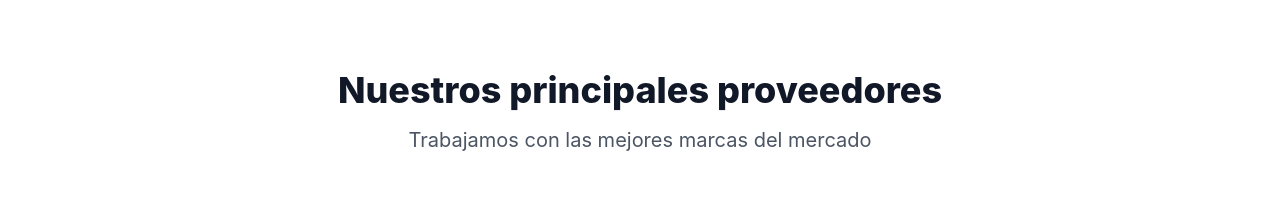
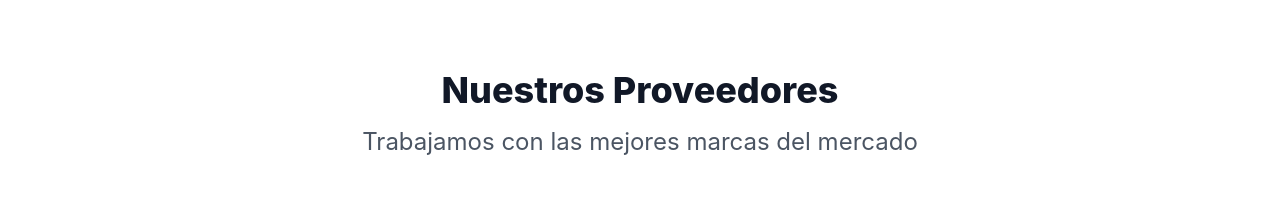
Before and after one commit to deybitcm/cedemarc-frontend, a React (Vite) app: page /#/ in a window 1280 px wide. Shown: the part 810-1018 px from the top of the page. Built offline with nearby package versions, Linux system fonts and the light colour scheme; a web font is replaced by a local one.

Commit message:
feat: refactor BrandsCarousel to use Section component and remove unused styles

```diff
--- a/src/components/sections/BrandsCarousel.jsx
+++ b/src/components/sections/BrandsCarousel.jsx
@@ -21,6 +21,7 @@ import wv_dark from '../../assets/brands/logo-wb-dark.svg'
 import hengst_dark from '../../assets/brands/logo-hengst-dark.svg'
 import millard_dark from '../../assets/brands/logo-millard-dark.svg'
 import '../../styles/BrandsCarousel.css'
+import Section from '../ui/Section'
 
 const BrandsCarousel = () => {
   const { theme } = useContext(ThemeContext)
@@ -47,30 +48,15 @@ const BrandsCarousel = () => {
   ]
 
   return (
-    <section
+    <Section
       id='marcas'
-      className={`pt-20 pb-10 ${
-        theme === 'dark' ? 'bg-gray-900 text-white' : 'bg-white text-gray-900'
-      }`}
-    >
-      <div className='max-w-7xl mx-auto'>
-        <div className='text-center'>
-          <h2
-            className={`text-3xl font-extrabold sm:text-4xl ${
-              theme === 'dark' ? 'text-white' : 'text-gray-900'
-            }`}
-          >
-            Nuestros principales proveedores
-          </h2>
-          <p
-            className={`mt-4 text-xl ${
-              theme === 'dark' ? 'text-gray-300' : 'text-gray-600'
-            }`}
-          >
-            Trabajamos con las mejores marcas del mercado
-          </p>
-        </div>
-
+      className={`pt-20 pb-10`}
+      variant='primary'
+      title='Nuestros Proveedores'
+      subtitle='Trabajamos con las mejores marcas del mercado'
+      columnsNumber={1}
+      components={[
+        <div key={0} className='max-w-7xl mx-auto'>
           <div className='carousel-container'>
             <div className='carousel'>
               {brandLogosLubricantes.map((logo, index) => (
@@ -119,8 +105,9 @@ const BrandsCarousel = () => {
               ))}
             </div>
           </div>
-      </div>
-    </section>
+        </div>,
+      ]}
+    ></Section>
   )
 }
 
--- a/src/components/ui/Section.jsx
+++ b/src/components/ui/Section.jsx
@@ -1,7 +1,6 @@
 import { useContext } from 'react'
 import ThemeContext from '../../ThemeContext'
 import PropTypes from 'prop-types'
-import '../../styles/Section.css'
 
 /**
  * Section Component
@@ -41,20 +40,19 @@ const Section = ({
   return (
     <section
       id={id}
-      className={`relative flex flex-col items-center overflow-hidden ${themeClass} ${className}`.trim()}
+      className={`relative flex flex-col items-center  overflow-hidden ${themeClass} ${className}`.trim()}
     >
       {title && (
         <h2
-          className={`text-3xl font-extrabold sm:text-4xl animate-fade-in ${
-            theme === 'dark' ? 'text-white' : 'text-gray-900'
-          }`}
+          className={`text-3xl text-center font-extrabold sm:text-4xl animate-fade-in
+             ${theme === 'dark' ? 'text-white' : 'text-gray-900'}`}
         >
           {title}
         </h2>
       )}
       {subtitle && (
         <p
-          className={`mt-4 text-xl text-center lg:text-2xl  animate-fade-in ${
+          className={`mt-4 mx-5 text-xl text-center lg:text-2xl  animate-fade-in ${
             theme === 'dark' ? 'text-gray-300' : 'text-gray-600'
           }`}
           style={{ animationDelay: '0.2s' }}
--- a/src/styles/BrandsCarousel.css
+++ b/src/styles/BrandsCarousel.css
@@ -63,7 +63,7 @@
 
 .carousel:hover {
   /* Pausar la animación en hover */
-  animation-play-state: paused;
+  /* animation-play-state: paused; */
 }
 
 @keyframes infinite-scroll {
--- a/src/styles/Section.css
+++ /dev/null
@@ -1,39 +0,0 @@
-/* Estilos base para el componente Section */
-.ui-section {
-  width: 100%;
-  max-width: 100%;
-  margin: 0 auto;
-  padding: 2rem;
-  display: grid;
-  grid-template-columns: 1fr;
-  gap: 1.5rem;
-}
-
-/* Estilos para tres columnas */
-.ui-section--two-columns {
-  grid-template-columns: 1fr 1fr;
-}
-
-.ui-section--three-columns {
-  grid-template-columns: 1fr 1fr 1fr;
-}
-
-/* Estilos responsivos para el componente Section */
-@media (min-width: 768px) {
-  .ui-section--two-columns {
-    grid-template-columns: 1fr 1fr;
-  }
-}
-
-@media (min-width: 1024px) {
-  .ui-section--three-columns {
-    grid-template-columns: 1fr 1fr 1fr;
-  }
-}
-
-/* Ajustes de padding en pantallas pequeñas */
-@media (max-width: 768px) {
-  .ui-section {
-    padding: 1rem;
-  }
-}
```
Also changed, not shown: src/styles/Contact.css (deleted, +0 -69 lines). Lines whose indentation alone changed are shown as unchanged.
